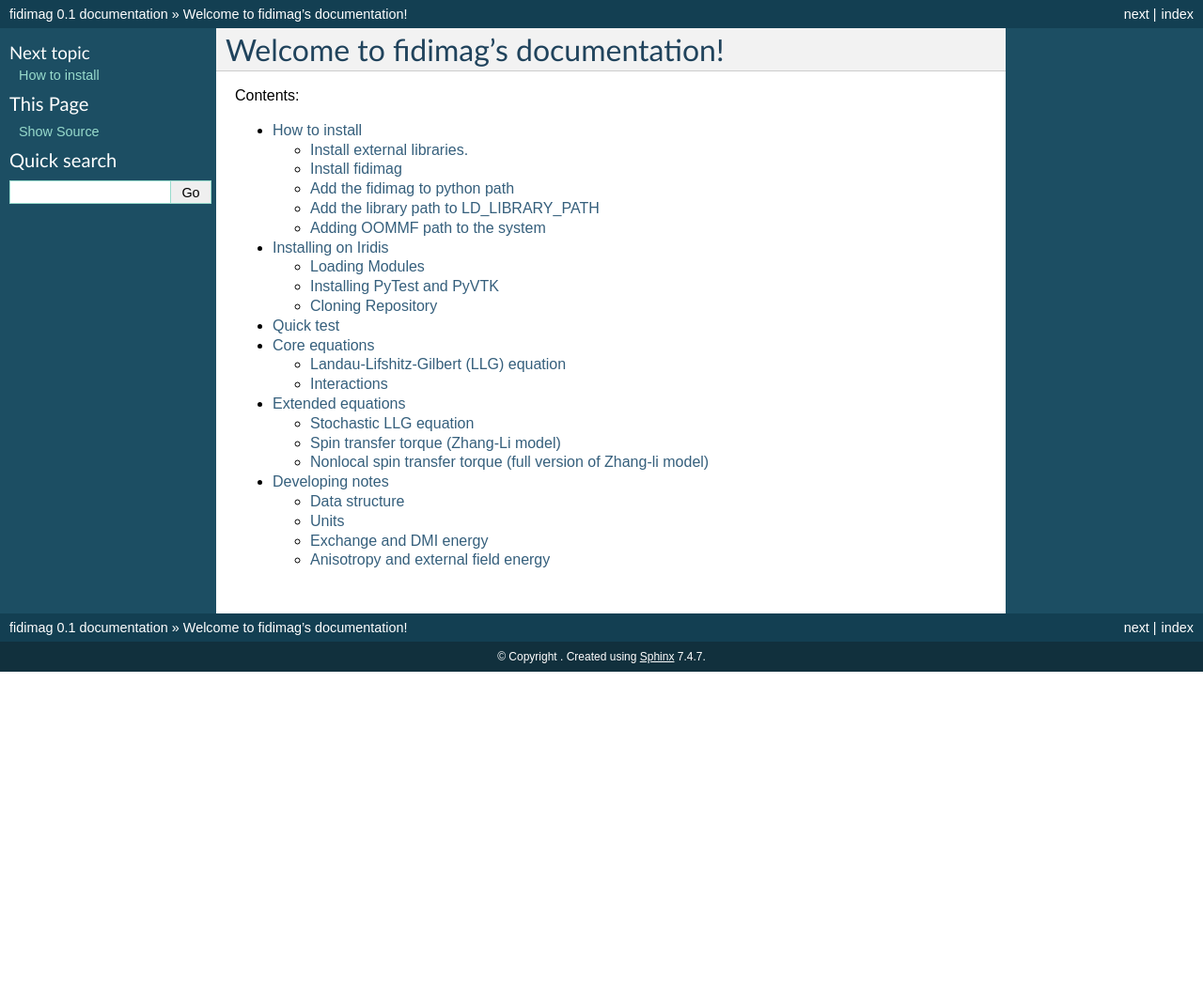
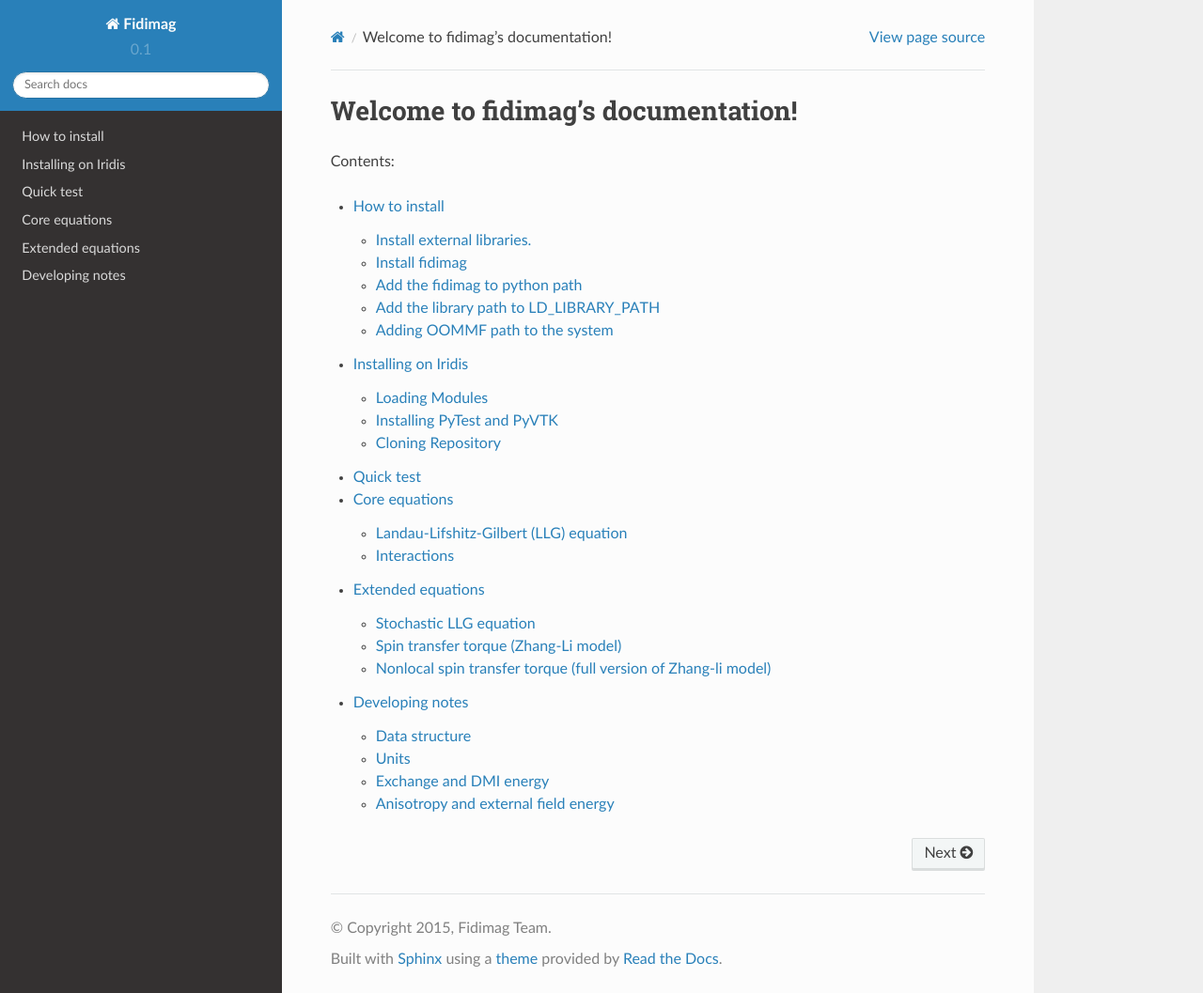
Before and after one commit to computationalmodelling/fidimag, a Sphinx documentation site: the page built from doc/index.rst, in a window 1280 px wide and 1057 px high. Shown: the whole window at 94% size. Built offline with Sphinx 7.4.7 and the Read the Docs theme 2.0.0, drawn with Linux system fonts in a browser that asks for light colours; formulas are drawn with MathJax 3.

```diff
--- a/doc/conf.py
+++ b/doc/conf.py
@@ -40,8 +40,8 @@ source_suffix = '.rst'
 master_doc = 'index'
 
 # General information about the project.
-project = u'fidimag'
-copyright = u''
+project = u'Fidimag'
+copyright = u'2015, Fidimag Team'
 
 # The version info for the project you're documenting, acts as replacement for
 # |version| and |release|, also used in various other places throughout the
@@ -94,7 +94,10 @@ pygments_style = 'sphinx'
 
 # The theme to use for HTML and HTML Help pages.  See the documentation for
 # a list of builtin themes.
-html_theme = 'default'
+# html_theme = 'default'
+html_theme = 'sphinx_rtd_theme'
+# html_theme = 'agogo'
+
 
 # Theme options are theme-specific and customize the look and feel of a theme
 # further.  For a list of options available for each theme, see the
```
Also changed, not shown: doc/core_eqs.rst (+24 -8 lines), 3 other files.
